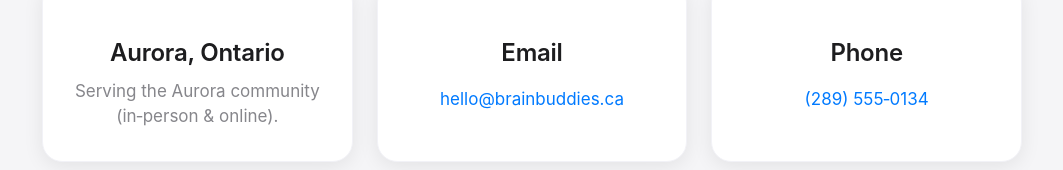
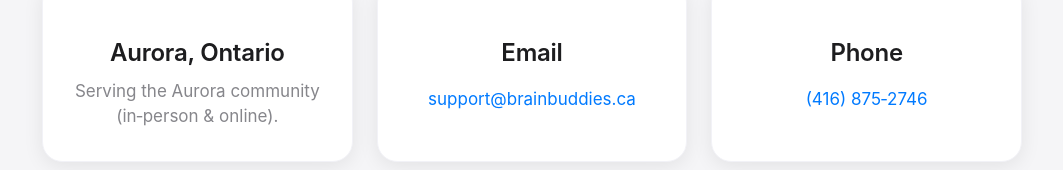
Before and after one commit to Samyrrrrrr990/Brain_Buddies, a plain HTML site: page index.html in a window 1280 px wide. Shown: the part 5816-5986 px from the top of the page, without its empty margins (108-1171 px from the left). Drawn offline with Linux system fonts and the light colour scheme; a web font is replaced by a local one.

Commit message:
Update index.html

```diff
--- a/index.html
+++ b/index.html
@@ -1129,9 +1129,9 @@
       </div>
       <div class="contact-card">
         <div class="card reveal"><h3>Aurora, Ontario</h3><p class="sub">Serving the Aurora community (in‑person & online).</p></div>
-        <div class="card reveal" style="transition-delay:.05s"><h3>Email</h3><p><a href="mailto:hello@brainbuddies.ca">hello@brainbuddies.ca</a></p></div>
+        <div class="card reveal" style="transition-delay:.05s"><h3>Email</h3><p><a href="mailto:hello@brainbuddies.ca">support@brainbuddies.ca</a></p></div>
         <div class="card reveal" style="transition-delay:.1s"><h3>Phone</h3><p><a href="tel:+12895550134">
-          (289) 555‑0134</a></p></div>
+          (416) 875‑2746</a></p></div>
       </div>
     </div>
   </section>
```
